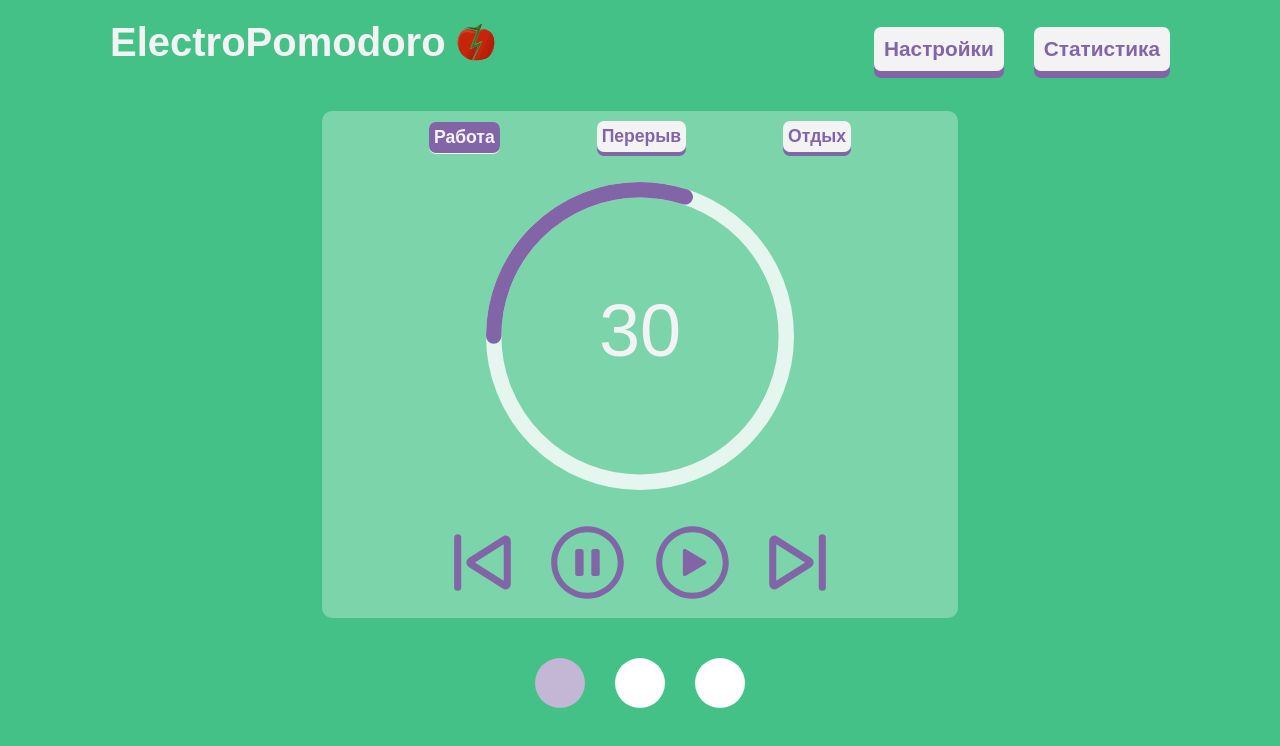
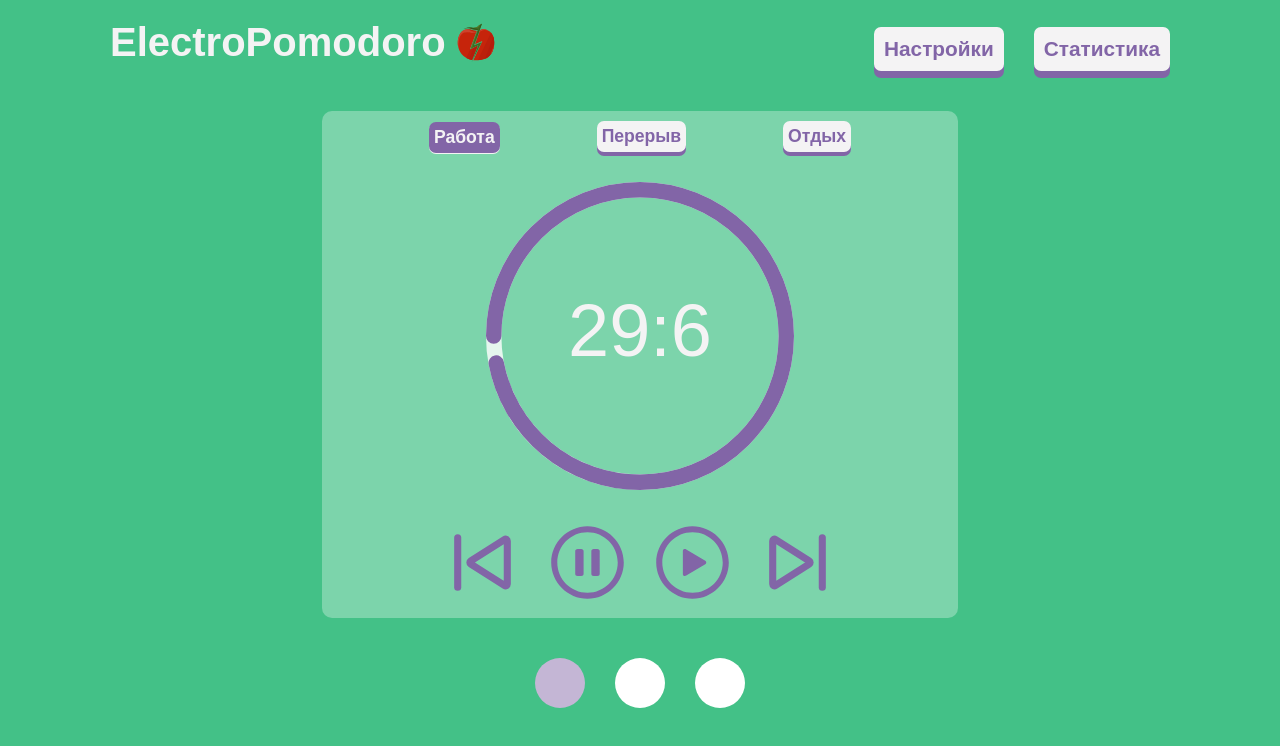
Before and after one commit to altq33/ElectroPomodoro, a React (Vite) app: page / in a window 1280 px wide. Shown: the top 746 px of the page. Built offline with nearby package versions, Linux system fonts and the light colour scheme.

Commit message:
first version of timer logic

```diff
--- a/src/components/PomosCompletedDisplay/PomosCompletedDisplay.tsx
+++ b/src/components/PomosCompletedDisplay/PomosCompletedDisplay.tsx
@@ -6,6 +6,7 @@ import { IPomosCompletedDisplayProps } from "@/types/props";
 export const PomosCompletedDisplay: React.FC<IPomosCompletedDisplayProps> = ({
   count,
   completed,
+  isWorking,
 }) => {
   const pomosToRender = Array(count).fill(undefined);
 
@@ -13,7 +14,7 @@ export const PomosCompletedDisplay: React.FC<IPomosCompletedDisplayProps> = ({
     <div className="pomos-container">
       {pomosToRender.map((_, index) => {
         if (index != count && index == completed) {
-          return <Pomo key={index} isCurrent />;
+          return <Pomo key={index} isCurrent={isWorking} />;
         }
         return index < completed ? (
           <Pomo key={index} isCompleted />
--- a/src/components/SettingsSelect/SettingsSelect.tsx
+++ b/src/components/SettingsSelect/SettingsSelect.tsx
@@ -2,7 +2,6 @@ import React, { useRef } from "react";
 import "./SettingsSelect.scss";
 import { ISettingsSelectProps } from "@/types/props";
 import Select from "react-select";
-import { SettingsSwitch } from "../SettingsSwitch/SettingsSwitch";
 import { CustomSoundOption } from "../CustomSoundOption/CustomSoundOption";
 import { ISoundOptions } from "@/types/types";
 
--- /dev/null
+++ b/src/hooks/useInterval.ts
@@ -0,0 +1,19 @@
+import { useEffect, useRef } from "react";
+
+export const useInterval = (callback: () => void, delay: number | null) => {
+    const savedCallback = useRef(callback);
+
+    useEffect(() => {
+      savedCallback.current = callback;
+    }, [callback]);
+
+    useEffect(() => {
+      if (!delay && delay !== 0) {
+        return;
+      }
+
+      const id = setInterval(() => savedCallback.current(), delay);
+
+      return () => clearInterval(id);
+    }, [delay]);
+  };
--- a/src/main.tsx
+++ b/src/main.tsx
@@ -29,9 +29,7 @@ const router = createBrowserRouter([
 ]);
 
 ReactDOM.createRoot(document.getElementById("root") as HTMLElement).render(
-  <React.StrictMode>
-    <RouterProvider router={router} />
-  </React.StrictMode>
+  <RouterProvider router={router} />
 );
 
 postMessage({ payload: "removeLoading" }, "*");
--- a/src/pages/Timer/Timer.tsx
+++ b/src/pages/Timer/Timer.tsx
@@ -1,4 +1,4 @@
-import React, { useContext } from "react";
+import React, { useContext, useEffect, useRef } from "react";
 import "./Timer.scss";
 import { SelectStateButton } from "@/components/SelectStateButton/SelectStateButton";
 import { CircularProgressbar, buildStyles } from "react-circular-progressbar";
@@ -10,24 +10,62 @@ import prevIcon from "../../assets/prev-svgrepo-com.svg";
 import nextIcon from "../../assets/next-svgrepo-com.svg";
 import { PomosCompletedDisplay } from "@/components/PomosCompletedDisplay/PomosCompletedDisplay";
 import { useSettings } from "@/stores/settings";
+import { useTimer } from "@/stores/timer";
+import { PomoStage } from "@/types/types";
+import { useInterval } from "@/hooks/useInterval";
 
 export const Timer = () => {
   const settings = useSettings((state) => state);
+  const timer = useTimer((state) => state);
+
+  const getTotalSeconds = () => {
+    switch (timer.stage) {
+      case PomoStage.work:
+        return settings.workTime * 60;
+      case PomoStage.rest:
+        return settings.restTime * 60;
+      case PomoStage.break:
+        return settings.breakTime * 60;
+    }
+  };
+
+  useEffect(() => {
+    timer.setSecondsLeft(settings.workTime * 60);
+  }, [settings]);
+
+  useInterval(() => {
+    if (timer.isPaused) return;
+    if (timer.secondsLeft === 0) {
+      return timer.switchMode(settings);
+    }
+    timer.decrementSecondsLeft();
+  }, 100);
 
   return (
     <div className="content">
       <div className="control-panel">
         <div className="state-buttons-container">
-          <SelectStateButton title="Работа" isActive />
-          <SelectStateButton title="Перерыв" isActive={false} />
-          <SelectStateButton title="Отдых" isActive={false} />
+          <SelectStateButton
+            title="Работа"
+            isActive={timer.stage == PomoStage.work}
+          />
+          <SelectStateButton
+            title="Перерыв"
+            isActive={timer.stage == PomoStage.break}
+          />
+          <SelectStateButton
+            title="Отдых"
+            isActive={timer.stage == PomoStage.rest}
+          />
         </div>
         <div className="timer-container">
           <CircularProgressbar
-            value={settings.workTime}
+            value={Math.round((timer.secondsLeft!! / getTotalSeconds()) * 100)}
             maxValue={100}
             strokeWidth={5}
-            text={`${settings.workTime}`}
+            text={`${Math.floor(timer.secondsLeft!! / 60)}:${
+              timer.secondsLeft!! % 60
+            }`}
             styles={buildStyles({
               strokeLinecap: "round",
               textSize: "1.5rem",
@@ -46,7 +84,11 @@ export const Timer = () => {
           <TimerControlButton icon={nextIcon} />
         </div>
       </div>
-      <PomosCompletedDisplay count={settings.workPomoCount} completed={0} />
+      <PomosCompletedDisplay
+        count={settings.workPomoCount}
+        completed={timer.completedPomosCount}
+        isWorking={timer.stage == PomoStage.work}
+      />
     </div>
   );
 };
--- a/src/stores/settings.ts
+++ b/src/stores/settings.ts
@@ -1,8 +1,8 @@
-import { ISettings, ISettingsActions, ISoundOptions } from "@/types/types";
+import { ISettingsStore, ISettingsActions, ISoundOptions } from "@/types/types";
 import { create } from "zustand";
 import { persist } from "zustand/middleware";
 
-export const useSettings = create<ISettings & ISettingsActions>()(
+export const useSettings = create<ISettingsStore & ISettingsActions>()(
   persist(
     (set, get) => ({
       workTime: 30,
@@ -25,7 +25,7 @@ export const useSettings = create<ISettings & ISettingsActions>()(
         label: "Без звука",
       },
       volume: 0.5,
-      setSettings: (state: ISettings) => set({ ...state }),
+      setSettings: (state: ISettingsStore) => set({ ...state }),
       setWorkTime: (value: number) => set({ workTime: value }),
       setBreakTime: (value: number) => set({ breakTime: value }),
       setRestTime: (value: number) => set({ restTime: value }),
--- /dev/null
+++ b/src/stores/timer.ts
@@ -0,0 +1,48 @@
+import {
+  ITimerStore,
+  ITimerActions,
+  PomoStage,
+  ISettingsActions,
+  ISettingsStore,
+} from "@/types/types";
+import { create } from "zustand";
+import { devtools, persist } from "zustand/middleware";
+
+export const useTimer = create<ITimerStore & ITimerActions>()(
+  devtools((set, get) => ({
+    isPaused: false,
+    stage: PomoStage.work,
+    secondsLeft: 60,
+    completedPomosCount: 0,
+    setIsPaused: (value: boolean) => set({ isPaused: value }),
+    setStage: (value: PomoStage) => set({ stage: value }),
+    setSecondsLeft: (value: number) => set({ secondsLeft: value }),
+    decrementSecondsLeft: () => set({ secondsLeft: get().secondsLeft!! - 1 }),
+    switchMode: (settings: ISettingsStore & ISettingsActions) => {
+      switch (get().stage) {
+        case PomoStage.work:
+          set({ completedPomosCount: get().completedPomosCount + 1 });
+          if (get().completedPomosCount < settings.workPomoCount) {
+            set({
+              stage: PomoStage.break,
+              secondsLeft: settings.breakTime * 60,
+            });
+          } else {
+            set({
+              completedPomosCount: 0,
+              stage: PomoStage.rest,
+              secondsLeft: settings.restTime * 60,
+            });
+          }
+          break;
+        case PomoStage.rest: // Два кейса групнуты чтоб не повторятть код со сменой стейджа и установкой секунд
+        case PomoStage.break:
+          set({ stage: PomoStage.work, secondsLeft: settings.workTime * 60 });
+          break;
+      }
+    },
+
+    setCompletedPomosCount: (value: number) =>
+      set({ completedPomosCount: value }),
+  }))
+);
--- a/src/types/props.ts
+++ b/src/types/props.ts
@@ -14,6 +14,7 @@ export interface ITimerControlButtonProps {
 export interface IPomosCompletedDisplayProps {
   count: number;
   completed: number;
+  isWorking: boolean;
 }
 
 export interface IPomoProps {
--- a/src/types/types.ts
+++ b/src/types/types.ts
@@ -2,7 +2,7 @@ export interface ISoundOptions {
   value: null | HTMLAudioElement;
   label: string;
 }
-export interface ISettings {
+export interface ISettingsStore {
   workTime: number;
   breakTime: number;
   restTime: number;
@@ -17,7 +17,7 @@ export interface ISettings {
 }
 
 export interface ISettingsActions {
-  setSettings: (state: ISettings) => void;
+  setSettings: (state: ISettingsStore) => void;
   setWorkTime: (value: number) => void;
   setBreakTime: (value: number) => void;
   setRestTime: (value: number) => void;
@@ -30,3 +30,25 @@ export interface ISettingsActions {
   setRestTimeSound: (value: ISoundOptions) => void;
   setVolume: (value: number) => void;
 }
+
+export enum PomoStage {
+  work = "WORK",
+  break = "BREAK",
+  rest = "REST",
+}
+
+export interface ITimerStore {
+  isPaused: boolean;
+  stage: PomoStage;
+  secondsLeft: number | null;
+  completedPomosCount: number;
+}
+
+export interface ITimerActions {
+  setIsPaused: (value: boolean) => void;
+  setStage: (value: PomoStage) => void;
+  setSecondsLeft: (value: number) => void;
+  setCompletedPomosCount: (value: number) => void;
+  decrementSecondsLeft: () => void;
+  switchMode: (settings: ISettingsStore & ISettingsActions) => void;
+}
```
